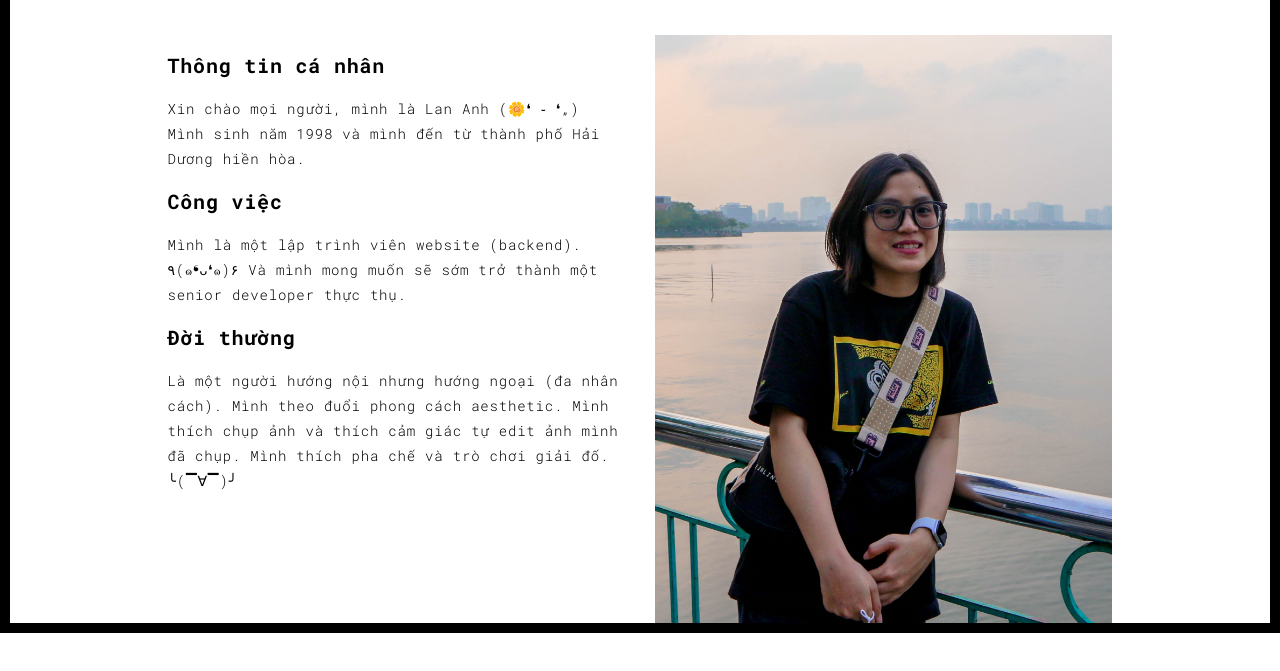
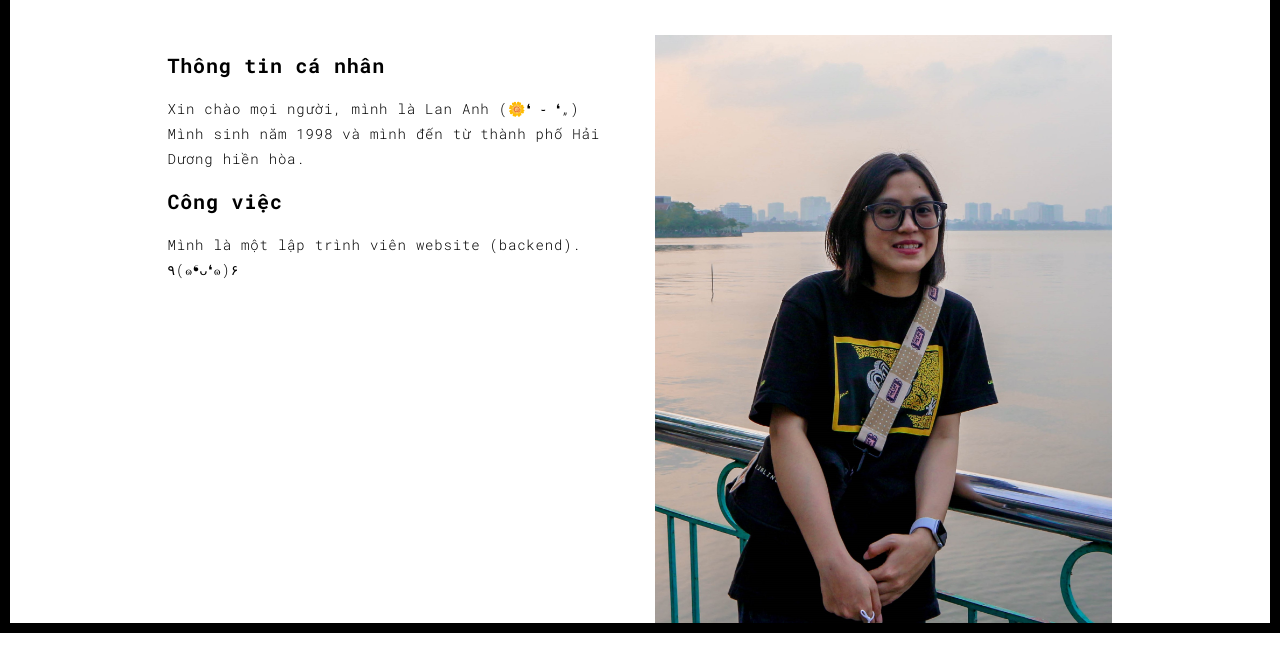
Before and after one commit to lananhlala/My-Portfolio, a plain HTML site: page about.html in a window 1280 px wide. Shown: the part 167-838 px from the top of the page. Drawn offline with Linux system fonts and the light colour scheme.

Commit message:
Update about.html

```diff
--- a/about.html
+++ b/about.html
@@ -67,11 +67,6 @@
                   Mình sinh năm 1998 và mình đến từ thành phố Hải Dương hiền hòa. </p>
                   <h3>Công việc</h3>
                   <p>Mình là một lập trình viên website (backend). ٩(๑❛ᴗ❛๑)۶
-                  Và mình mong muốn sẽ sớm trở thành một senior developer thực thụ.
-                  <h3>Đời thường</h3>
-                  <p>Là một người hướng nội nhưng hướng ngoại (đa nhân cách). Mình theo đuổi phong cách aesthetic. Mình thích chụp ảnh
-                  và thích cảm giác tự edit ảnh mình đã chụp. Mình thích pha chế và trò chơi giải đố.
-                  ╰(▔∀▔)╯
                   </p>
                 </div>
                 <div class="col-xs-12 col-md-6">
```
